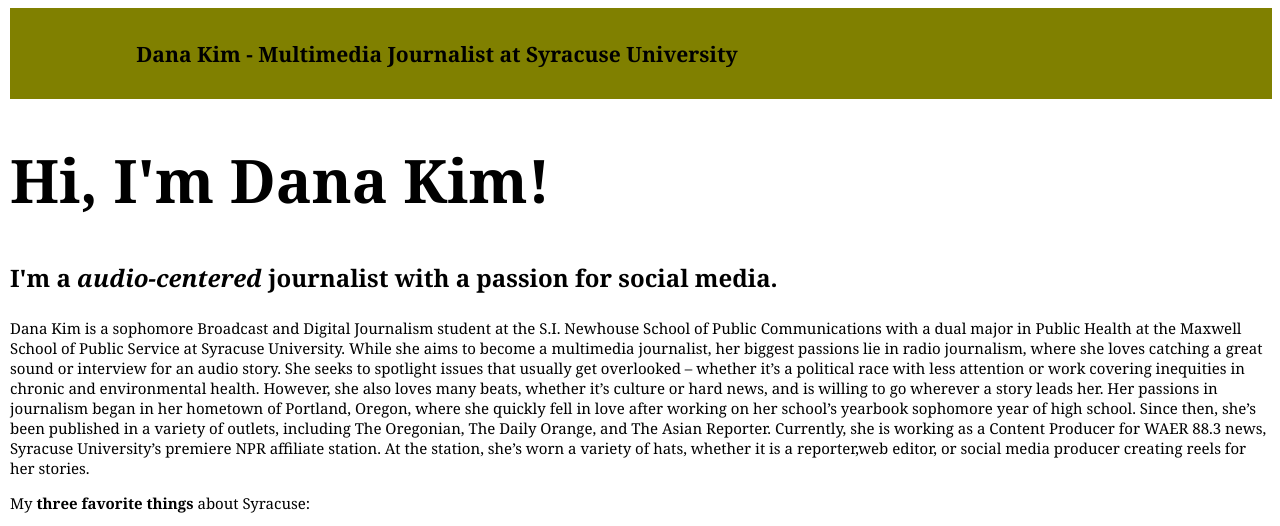
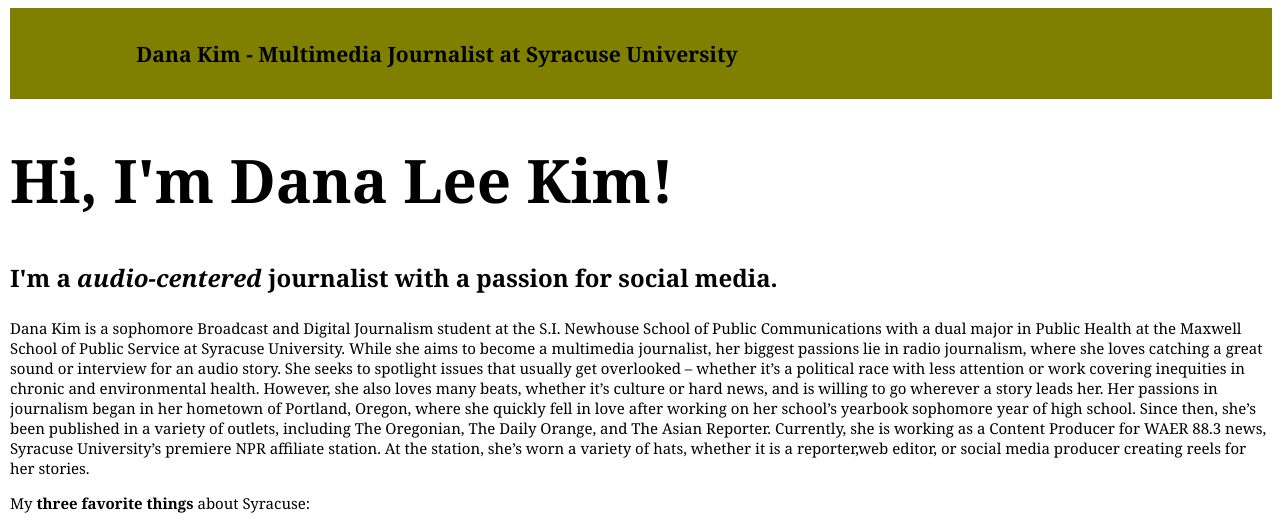
Before and after one commit to DanaLKim/DanaLKim.github.io, a plain HTML site: page index.html in a window 1280 px wide. Shown: the top 526 px of the page. Drawn offline with nearby package versions, Linux system fonts and the light colour scheme.

Commit message:
Add files via upload

```diff
--- a/index.html
+++ b/index.html
@@ -23,7 +23,7 @@
 
         <div class="col-lg-7">
 
-          <h1> Hi, I'm Dana Kim! </h1>
+          <h1> Hi, I'm Dana Lee Kim! </h1>
 
           <h2> I'm a <em> audio-centered </em>journalist with a passion for social media. </h2>
 
```
